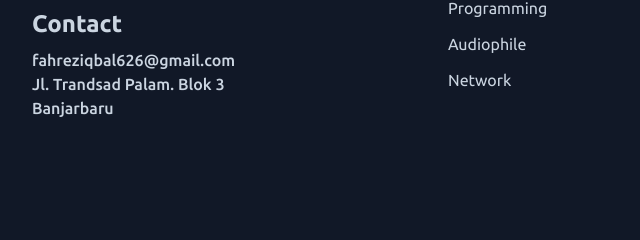
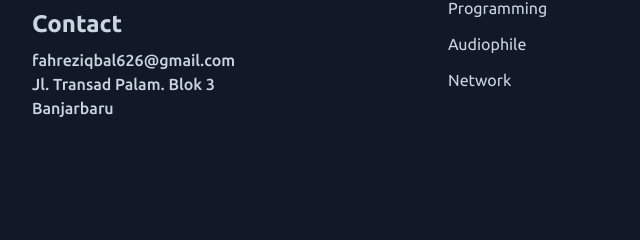
Before and after one commit to Fhreiz77/Portfolio-Tailwind-3, a website: page index.html in a window 1280 px wide. Shown: the part 5140-5380 px from the top of the page, 0-640 px from the left. Drawn offline with Linux system fonts and the light colour scheme.

Commit message:
Upload trans

```diff
--- a/index.html
+++ b/index.html
@@ -333,7 +333,7 @@
             <h2 class="font-bold text-4xl text-white mb-5">Fhreiz</h2>
             <h3 class="font-bold text-2xl mb-2">Contact</h3>
             <p>fahreziqbal626@gmail.com</p>
-            <p>Jl. Trandsad Palam. Blok 3</p>
+            <p>Jl. Transad Palam. Blok 3</p>
             <p>Banjarbaru</p>
           </div>
           <div class="w-full px-4 mb-12 md:w-1/3">
```
